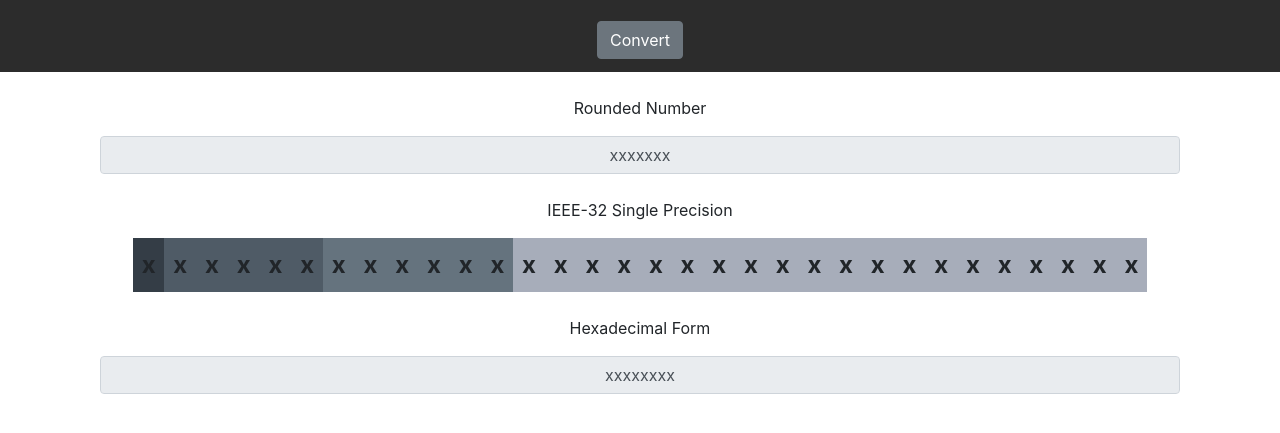
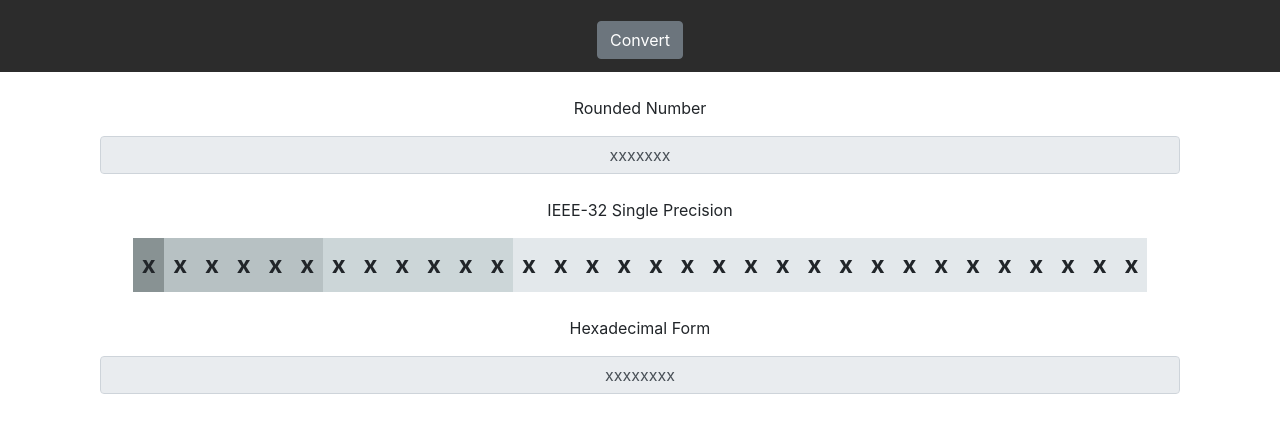
Before and after one commit to Skillial/CSARCH2-Simulation-Project, a plain HTML site: page src/frontend.html in a window 1280 px wide. Shown: the part 259-692 px from the top of the page. Drawn offline with nearby package versions, Linux system fonts and the light colour scheme.

Commit message:
changed color palette

```diff
--- a/src/style.css
+++ b/src/style.css
@@ -34,22 +34,22 @@ body, html {
     color: #000;
 }
 .sign {
-    background-color: #343D46;
+    background-color: #889293;
     font-size: 1.5em;
     font-weight: bold;
 }
 .combi{
-    background-color: #4f5b66;
+    background-color: #b7c1c3;
     font-size: 1.5em;
     font-weight: bold;
 }
 .E{
-    background-color: #65737E;
+    background-color: #ccd6d8;
     font-size: 1.5em;
     font-weight: bold;
 }
 .mantissa{
-    background-color: #a7adba;
+    background-color: #e3e8eb;
     font-size: 1.5em;
     font-weight: bold;
 }
```
